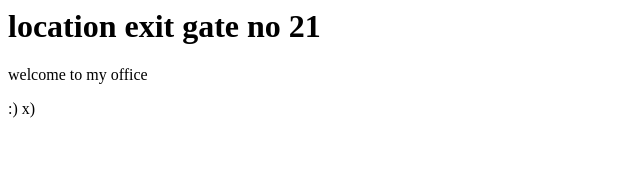
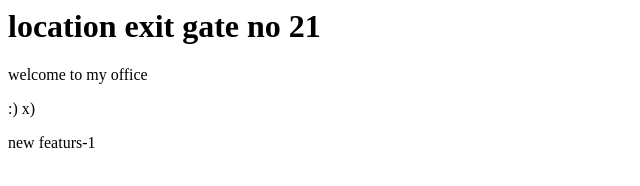
Before and after one commit to hiddenutam/awsfilecode, a plain HTML site: page index.html in a window 1280 px wide. Shown: the whole page, without its empty margins (0-640 px from the left). Drawn offline with Linux system fonts and the light colour scheme.

Commit message:
added new features 1

```diff
--- a/index.html
+++ b/index.html
@@ -3,4 +3,5 @@
 <h1>location exit gate no 21</h1>
 <p>welcome to my office</p>
 <p> :) x) </p>
+<p>new featurs-1</p>
 </html>
```
